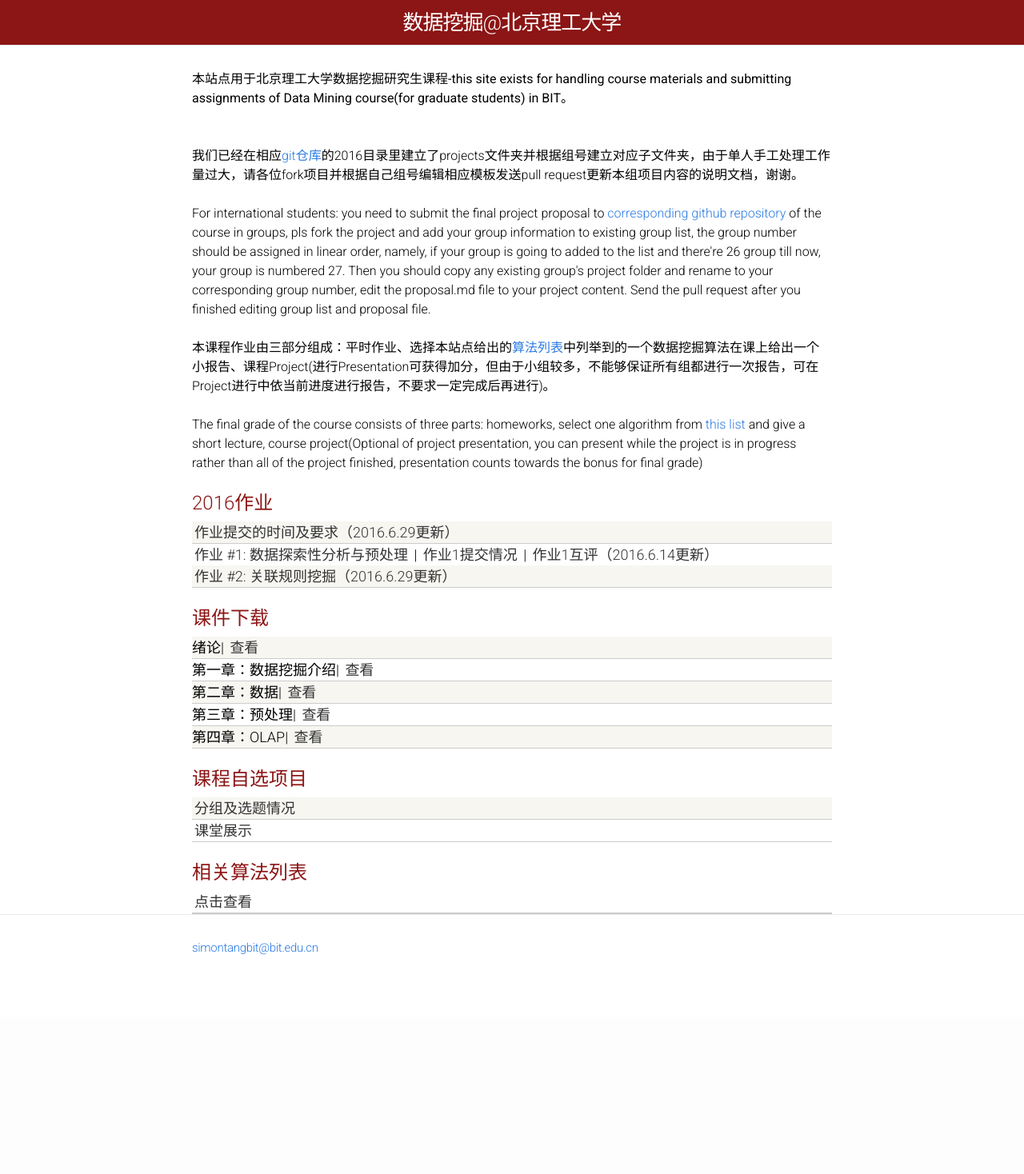
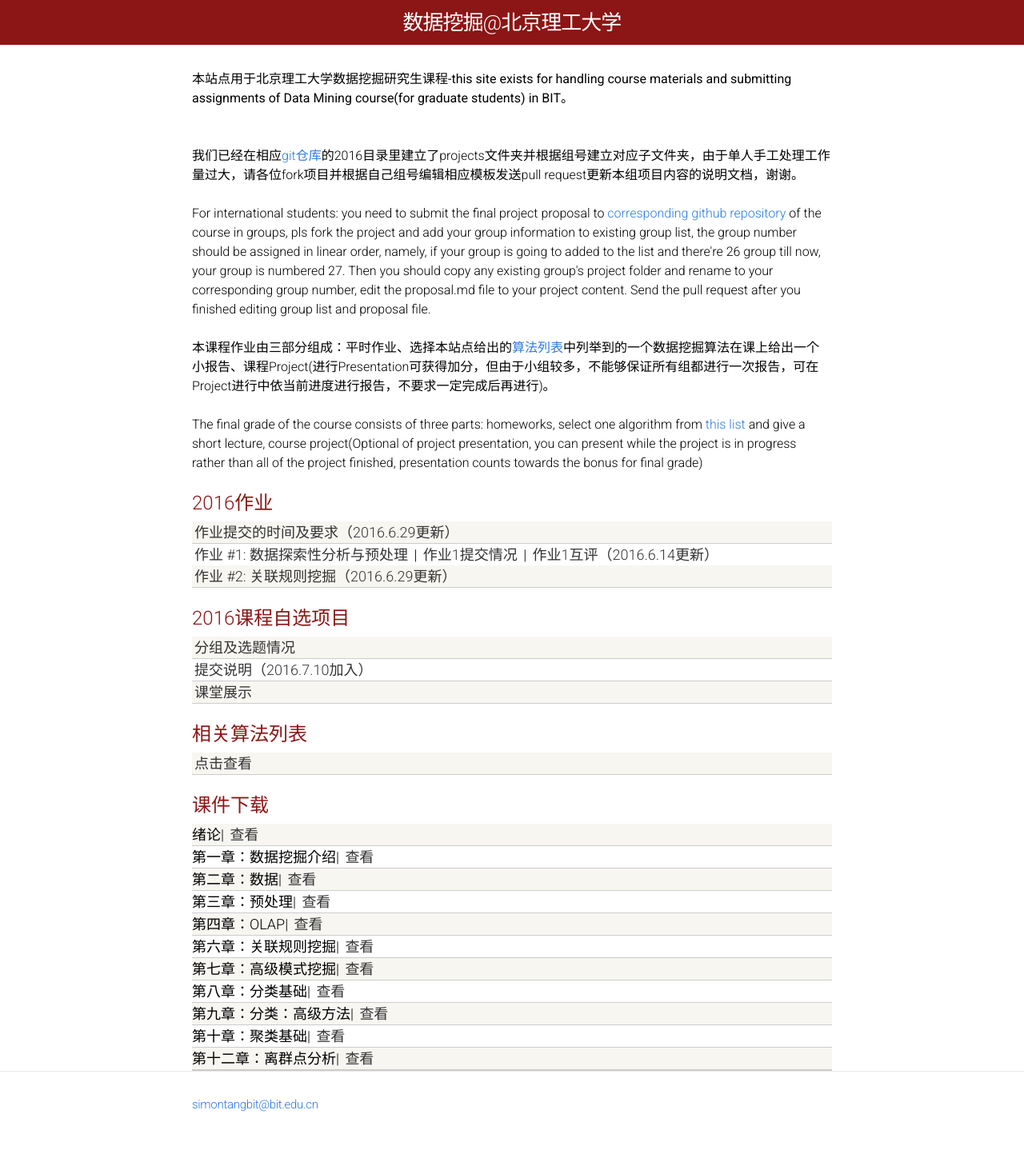
Before and after one commit to BITDM/bitdm.github.io, a Jekyll site: the page built from index.html, in a window 1280 px wide. Shown: the whole page at 80% size. Built offline with Jekyll 4.4.1, drawn with Linux system fonts in a browser that asks for light colours; before the commit the page ends 1272 px from its top, so only the background shows below that.

Commit message:
调整首页内容，加入课程项目提交说明

```diff
--- a/index.html
+++ b/index.html
@@ -46,6 +46,26 @@
         </a>
     </div>
 
+    <div class="module-header">2016课程自选项目</div>
+
+    <div class="materials-item">
+        <a href="2016/index.html">分组及选题情况</a>
+    </div>
+
+    <div class="materials-item">
+        <a href="/2016/projects/submit_req">提交说明（2016.7.10加入）</a>
+    </div>
+
+    <div class="materials-item">
+        <a href="/2016/projects/presentation/">课堂展示</a>
+    </div>
+
+    <div class="module-header">相关算法列表</div>
+
+    <div class="materials-item">
+        <a href="algolist/">点击查看</a>
+    </div>
+
     <div class="module-header">课件下载</div>
 
     <div class="materials-item">
@@ -73,20 +93,34 @@
       <a href="http://pan.baidu.com/s/1bpfVFYZ">查看</a>
     </div>
 
-    <div class="module-header">课程自选项目</div>
-
     <div class="materials-item">
-        <a href="2016/index.html">分组及选题情况</a>
+      第六章：关联规则挖掘|
+      <a href="http://pan.baidu.com/s/1bpfVFYZ">查看</a>
     </div>
 
     <div class="materials-item">
-        <a href="/2016/projects/presentation/">课堂展示</a>
+      第七章：高级模式挖掘|
+      <a href="http://pan.baidu.com/s/1bpfVFYZ">查看</a>
     </div>
 
-    <div class="module-header">相关算法列表</div>
+    <div class="materials-item">
+      第八章：分类基础|
+      <a href="http://pan.baidu.com/s/1bpfVFYZ">查看</a>
+    </div>
 
     <div class="materials-item">
-        <a href="algolist/">点击查看</a>
+      第九章：分类：高级方法|
+      <a href="http://pan.baidu.com/s/1bpfVFYZ">查看</a>
+    </div>
+
+    <div class="materials-item">
+      第十章：聚类基础|
+      <a href="http://pan.baidu.com/s/1bpfVFYZ">查看</a>
+    </div>
+
+    <div class="materials-item">
+      第十二章：离群点分析|
+      <a href="http://pan.baidu.com/s/1bpfVFYZ">查看</a>
     </div>
   </div>
 
```
Also changed, not shown: 2016/submit.md (added, +27 -0 lines).
